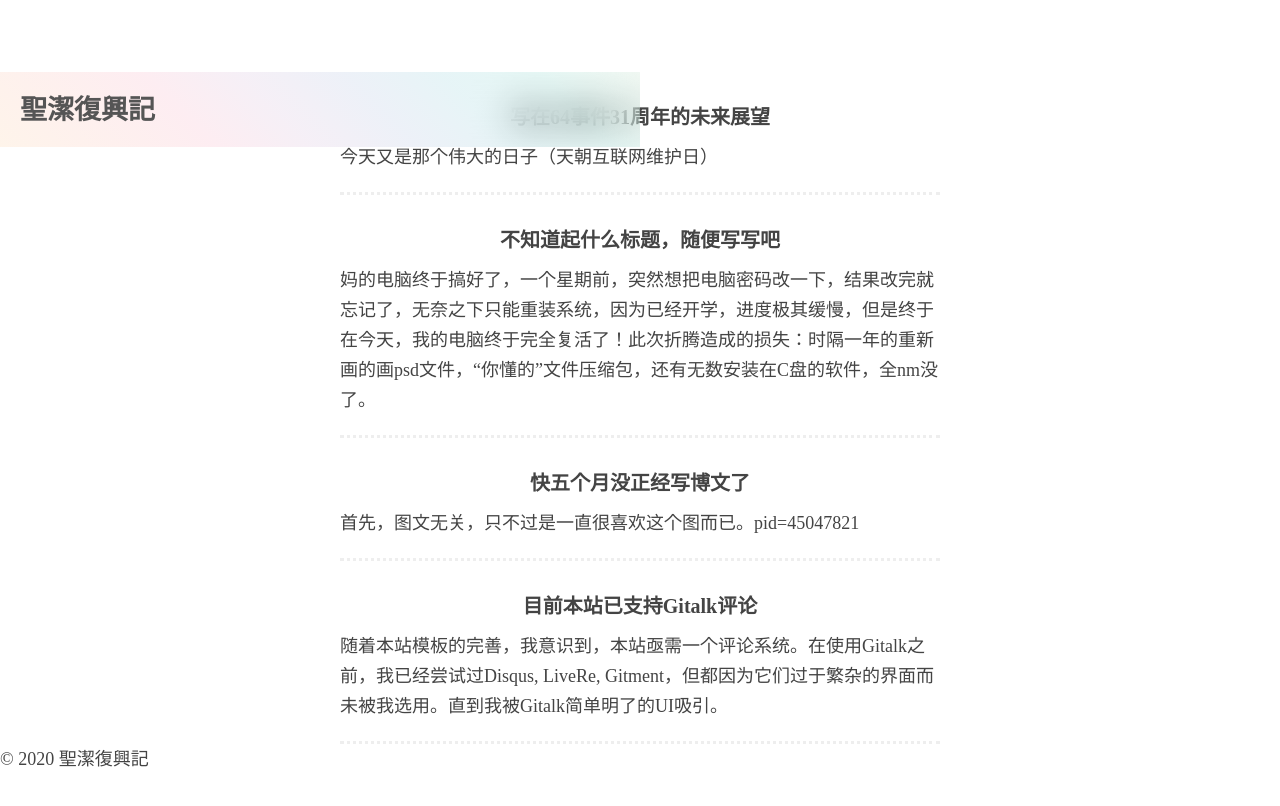
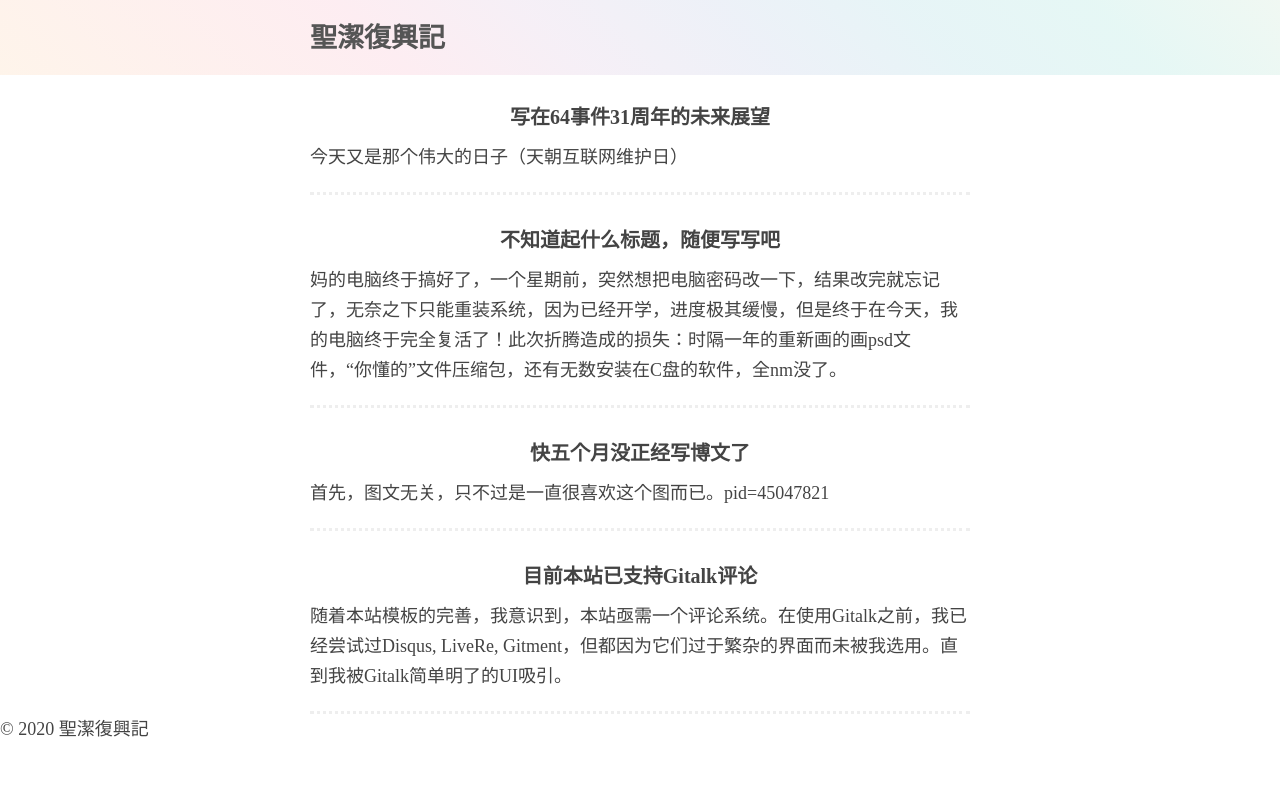
Before and after one commit to Jawutzh/nst, a Jekyll site: the page built from index.html, in a window 1280 px wide. Shown: the top 806 px of the page. Built offline with Jekyll 4.4.1, drawn with Linux system fonts in a browser that asks for light colours; the list of posts is cut into pages by our own code.

Commit message:
Update style.html

```diff
--- a/_includes/style.html
+++ b/_includes/style.html
@@ -13,13 +13,15 @@ header {
     backdrop-filter: saturate(180%) blur(1em);
     background: linear-gradient(45deg, rgba(247,149,51,0.1) 0, rgba(243,112,85,0.1) 15%, rgba(239,78,123,0.1) 30%, rgba(161,102,171,0.1) 44%, rgba(80,115,184,0.1) 58%, rgba(16,152,173,0.1) 72%, rgba(7,179,155,0.1) 86%, rgba(109,186,130,0.1) 100%);
     margin-bottom: 10px;
-	position: absolute
+    position: fixed;
+    width: 100%;
+    top: 0;
 }
 .header-stand{
 	height: calc(2.5em + 27px)
 }
 .wrapper{
-	width: 600px;
+	width: 660px;
 	padding: 0 20px;
 	margin: auto;
 }
```
